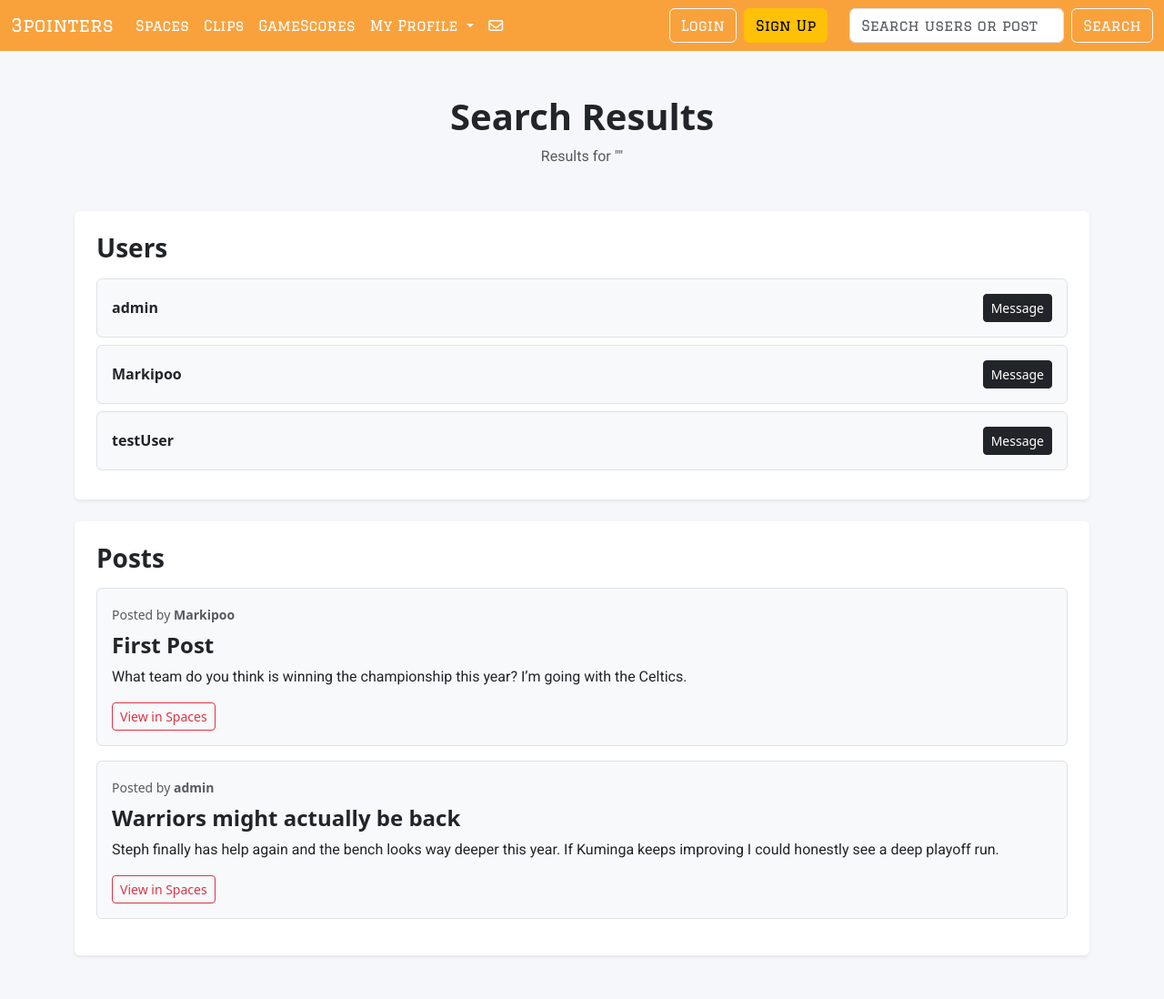
After one commit to Markip00/spring2026_SportsProject, a Django app: page /search/ in a window 1280 px wide. The commit adds this page. Shown: the whole page at 91% size. Run offline with Django 5.2, Linux system fonts and the light colour scheme; data comes from the database, SQL or seed files in the repository; both versions use the stored data as it was after the commit; some libraries are stand-ins or nearby versions; some web fonts are replaced.

Commit message:
Finished search feature

```diff
--- a/SportsProject/sportApp/templates/base.html
+++ b/SportsProject/sportApp/templates/base.html
@@ -32,70 +32,159 @@
 <nav class="navbar navbar-expand-lg header_style navbar-dark header1">
   <div class="container-fluid">
 
-    <a class="navbar-brand header1" href="{% url 'home' %}">3pointers</a>
+    <!-- LOGO -->
+    <a class="navbar-brand header1" href="{% url 'home' %}">
+      3pointers
+    </a>
 
-    <button class="navbar-toggler" type="button" data-bs-toggle="collapse" data-bs-target="#navbarSupportedContent">
+    <!-- MOBILE BUTTON -->
+    <button class="navbar-toggler"
+            type="button"
+            data-bs-toggle="collapse"
+            data-bs-target="#navbarSupportedContent">
+
       <span class="navbar-toggler-icon"></span>
+
     </button>
 
-    <div class="collapse navbar-collapse" id="navbarSupportedContent">
+    <!-- NAVBAR CONTENT -->
+    <div class="collapse navbar-collapse"
+         id="navbarSupportedContent">
 
+      <!-- LEFT LINKS -->
       <ul class="navbar-nav me-auto mb-2 mb-lg-0">
 
-
-
         <li class="nav-item">
-          <a class="nav-link active" href="{% url 'spaces' %}">spaces</a>
+          <a class="nav-link active"
+             href="{% url 'spaces' %}">
+             Spaces
+          </a>
         </li>
 
         <li class="nav-item">
-          <a class="nav-link active" href="{% url 'clips' %}">Clips</a>
+          <a class="nav-link active"
+             href="{% url 'clips' %}">
+             Clips
+          </a>
         </li>
 
         <li class="nav-item">
-          <a class="nav-link active" href="{% url 'scores' %}">GameScores</a>
+          <a class="nav-link active"
+             href="{% url 'scores' %}">
+             GameScores
+          </a>
         </li>
 
+        <!-- PROFILE DROPDOWN -->
         <li class="nav-item dropdown">
-          <a class="nav-link dropdown-toggle text-white" href="#" data-bs-toggle="dropdown">
+
+          <a class="nav-link dropdown-toggle text-white"
+             href="#"
+             data-bs-toggle="dropdown">
+
             My Profile
+
           </a>
+
           <ul class="dropdown-menu">
-            <li><a class="dropdown-item" href="{% url 'edit_profile' %}">Edit Profile</a></li>
-            <li><a class="dropdown-item" href="{% url 'add_friends' %}">Add Friends</a></li>
-            <li><hr class="dropdown-divider"></li>
-            <li><a class="dropdown-item" href="{% url 'premium' %}">Upgrade to premium</a></li>
+
+            <li>
+              <a class="dropdown-item"
+                 href="{% url 'edit_profile' %}">
+                 Edit Profile
+              </a>
+            </li>
+
+            <li>
+              <a class="dropdown-item"
+                 href="{% url 'add_friends' %}">
+                 Add Friends
+              </a>
+            </li>
+
+            <li>
+              <hr class="dropdown-divider">
+            </li>
+
+            <li>
+              <a class="dropdown-item"
+                 href="{% url 'premium' %}">
+                 Upgrade to Premium
+              </a>
+            </li>
+
           </ul>
         </li>
 
+        <!-- DMS -->
         <div class="d-flex justify-content-center align-items-center">
-             <a class="nav-link active fa-regular fa-envelope fa-xl text-white" href="{% url 'direct_messages' %}"></a>
+
+          <a class="nav-link active fa-regular fa-envelope fa-xl text-white"
+             href="{% url 'direct_messages' %}">
+          </a>
+
         </div>
 
       </ul>
 
+      <!-- LOGIN / LOGOUT -->
       <div class="d-flex align-items-center me-3">
+
         {% if user.is_authenticated %}
-          <span class="text-white me-3">Hi, {{ user.username }}</span>
-          <a class="btn btn-outline-light me-2" href="{% url 'logout' %}">Logout</a>
+
+          <span class="text-white me-3">
+            Hi, {{ user.username }}
+          </span>
+
+          <a class="btn btn-outline-light me-2"
+             href="{% url 'logout' %}">
+             Logout
+          </a>
+
         {% else %}
-          <a class="btn btn-outline-light me-2" href="{% url 'login' %}">Login</a>
-          <a class="btn btn-warning me-2" href="{% url 'signup' %}">Sign Up</a>
+
+          <a class="btn btn-outline-light me-2"
+             href="{% url 'login' %}">
+             Login
+          </a>
+
+          <a class="btn btn-warning me-2"
+             href="{% url 'signup' %}">
+             Sign Up
+          </a>
+
         {% endif %}
+
       </div>
 
-      <form class="d-flex" role="search">
-        <input class="form-control me-2" type="search" placeholder="Search">
-        <button type="button" class="btn btn-outline-light">Search</button>
+      <!-- SEARCH -->
+      <form class="d-flex"
+            role="search"
+            method="GET"
+            action="{% url 'search' %}">
+
+        <input class="form-control me-2"
+               type="search"
+               name="q"
+               placeholder="Search users or posts"
+               value="{{ request.GET.q }}">
+
+        <button type="submit"
+                class="btn btn-outline-light">
+          Search
+        </button>
+
       </form>
 
     </div>
   </div>
 </nav>
 
-{% block content %}{% endblock %}
+<!-- PAGE CONTENT -->
+{% block content %}
+{% endblock %}
 
-<!--bootstrap js-->
+<!-- BOOTSTRAP JS -->
 <script src="https://cdn.jsdelivr.net/npm/bootstrap@5.3.8/dist/js/bootstrap.bundle.min.js"></script>
 
 </body>
--- /dev/null
+++ b/SportsProject/sportApp/templates/search.html
@@ -0,0 +1,59 @@
+{% extends "base.html" %}
+
+{% block title %}Search Results{% endblock %}
+
+{% block content %}
+
+<div class="container-fluid py-5" style="background-color: #f5f7fa; min-height: 100vh;">
+  <div class="container">
+
+    <div class="text-center mb-5">
+      <h1 class="fw-bold">Search Results</h1>
+      <p class="text-muted">Results for "{{ query }}"</p>
+    </div>
+
+    <div class="card shadow-sm border-0 mb-4" style="border-left: 5px solid #dc3545;">
+      <div class="card-body p-4">
+        <h3 class="fw-bold mb-3">Users</h3>
+
+        {% for user in users %}
+          <div class="d-flex justify-content-between align-items-center border rounded p-3 mb-2 bg-light">
+            <strong>{{ user.username }}</strong>
+
+            <a href="{% url 'dm_chat' user.username %}" class="btn btn-dark btn-sm">
+              Message
+            </a>
+          </div>
+        {% empty %}
+          <p class="text-muted">No users found.</p>
+        {% endfor %}
+      </div>
+    </div>
+
+    <div class="card shadow-sm border-0" style="border-left: 5px solid #0d6efd;">
+      <div class="card-body p-4">
+        <h3 class="fw-bold mb-3">Posts</h3>
+
+        {% for post in posts %}
+          <div class="border rounded p-3 mb-3 bg-light">
+            <small class="text-muted">
+              Posted by <strong>{{ post.user.username }}</strong>
+            </small>
+
+            <h4 class="fw-bold mt-2">{{ post.title }}</h4>
+            <p>{{ post.message }}</p>
+
+            <a href="{% url 'spaces' %}" class="btn btn-outline-danger btn-sm">
+              View in Spaces
+            </a>
+          </div>
+        {% empty %}
+          <p class="text-muted">No posts found.</p>
+        {% endfor %}
+      </div>
+    </div>
+
+  </div>
+</div>
+
+{% endblock %}
--- a/SportsProject/sportApp/urls.py
+++ b/SportsProject/sportApp/urls.py
@@ -15,4 +15,5 @@ urlpatterns = [
     path('signup/', views.signup, name='signup'),
     path('login/', views.user_login, name='login'),
     path('logout/', views.user_logout, name='logout'),
+    path("search/", views.search, name="search"),
 ]
--- a/SportsProject/sportApp/views.py
+++ b/SportsProject/sportApp/views.py
@@ -275,3 +275,20 @@ def clips(request):
             break
 
     return render(request, 'clips.html', {'videos': videos})
+
+def search(request):
+    query = request.GET.get("q", "")
+
+    posts = SpacePost.objects.filter(
+        Q(title__icontains=query) |
+        Q(message__icontains=query) |
+        Q(user__username__icontains=query)
+    ).distinct()
+
+    users = User.objects.filter(username__icontains=query)
+
+    return render(request, "search.html", {
+        "query": query,
+        "posts": posts,
+        "users": users
+    })
```
Also changed, not shown: SportsProject/db.sqlite3.
